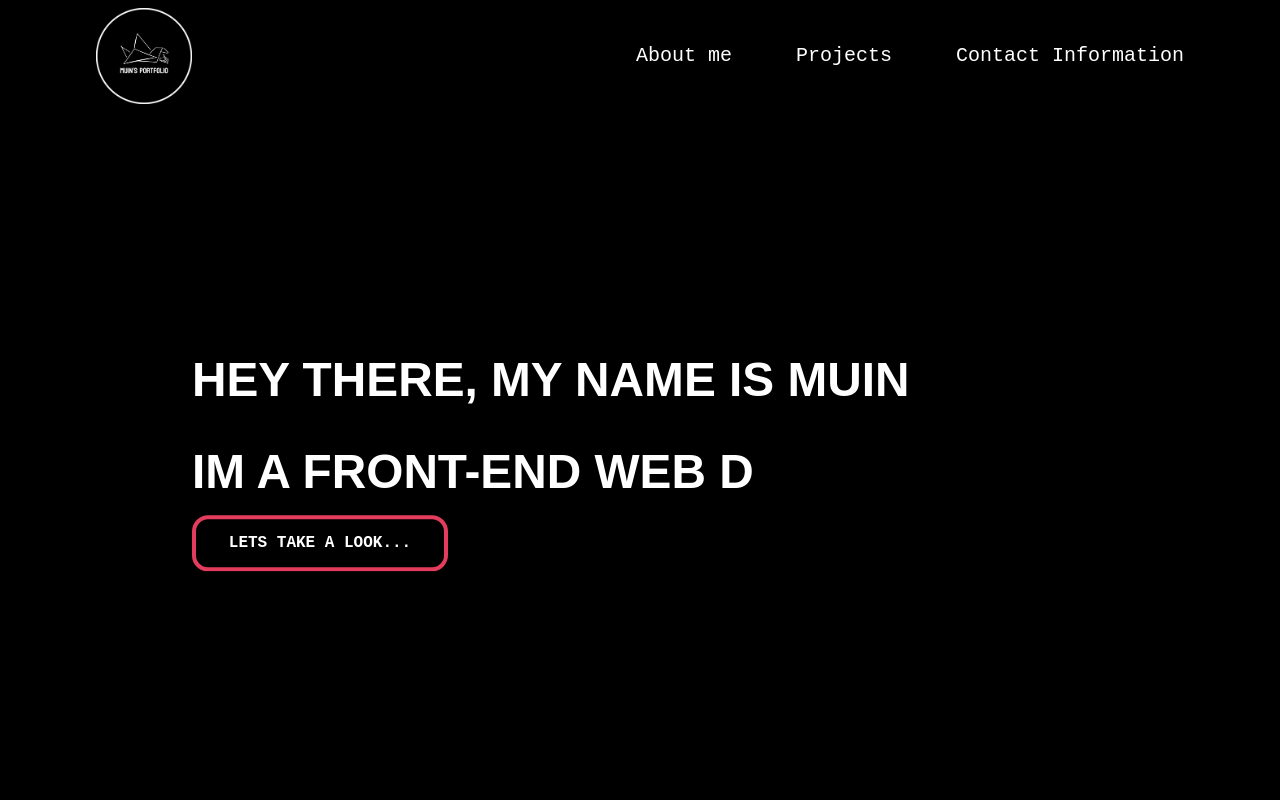
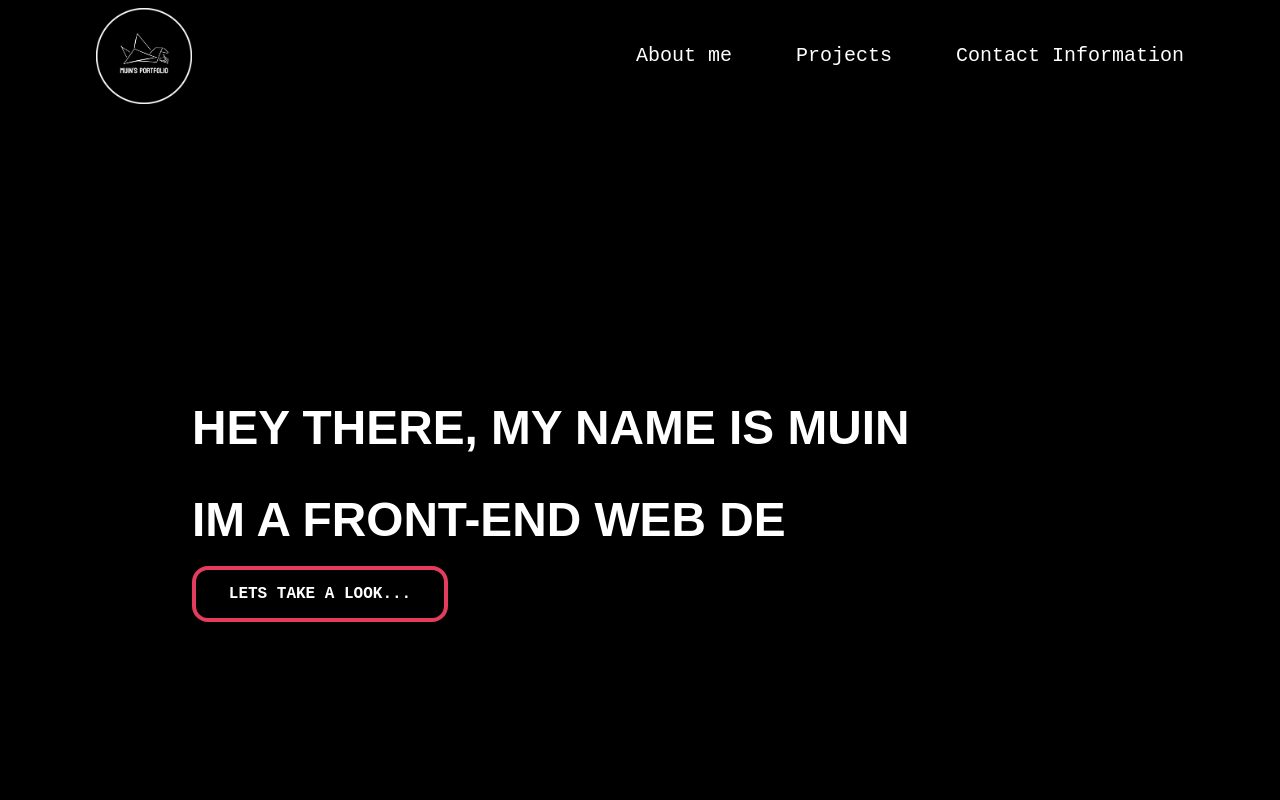
Before and after one commit to 21ftt1750/portfolio, a Next.js app: page / in a window 1280 px wide. Shown: the top 800 px of the page. Built offline with nearby package versions, Linux system fonts and the light colour scheme.

Commit message:
update css about.tsx

```diff
--- a/app/component/Header.tsx
+++ b/app/component/Header.tsx
@@ -15,7 +15,7 @@ function Header() {
                     </div>
                 </div>
                 <div className="h-full text-white flex items-center space-x-16">
-                    <Link href="/aboutme">
+                    <Link href="/AboutMe">
                         <h4>About me</h4>
                     </Link>
                     <Link href="/project1">
--- a/app/layout.tsx
+++ b/app/layout.tsx
@@ -17,7 +17,7 @@ export default function RootLayout({
         <html lang="en">
             <body>
                 <Header />
-        {children}
+                <div className="mt-28">{children}</div>
             </body>
         </html>
     );
--- a/app/page.tsx
+++ b/app/page.tsx
@@ -48,7 +48,11 @@ const Page = () => {
                             <p className="glitch">{glitchText.toUpperCase()}</p>
                         </h1>
 
-            <ScrollLink to="aboutmesection" smooth={true} duration={500}>
+                        <ScrollLink
+                            to="AboutMesection"
+                            smooth={true}
+                            duration={500}
+                        >
                             <button className="border-[#E33C5D] hover:bg-[#FF0032] hover:border-[#FF0032] border-4 py-3 px-5 rounded-2xl w-64 flex justify-center animate-bounce font-roboto">
                                 LETS TAKE A LOOK...
                             </button>
@@ -57,27 +61,32 @@ const Page = () => {
                 </div>
 
                 <div
-          id="aboutmesection"
+                    id="AboutMesection"
                     className="w-full h-screen bg-[#7A7A1F] flex flex-col justify-center items-center"
                 >
-          <h1 className=" font-koulen font-bold text-white">ABOUT ME</h1>
+                    <h1 className=" font-koulen font-bold text-white">
+                        ABOUT ME
+                    </h1>
                     <p className="text-[#CACACA] w-2/3  py-16 text-justify font-roboto">
-            Im a web developer with a creative flair and a strong work ethic. I
-            love turning cool ideas into awesome websites, and Im all about
-            getting things done efficiently without sacrificing quality. Im
-            passionate about web development, and my goal is to create websites
-            that really stand out. Looking forward to bringing my skills to
-            exciting projects!
+                        Im a web developer with a creative flair and a strong
+                        work ethic. I love turning cool ideas into awesome
+                        websites, and Im all about getting things done
+                        efficiently without sacrificing quality. Im passionate
+                        about web development, and my goal is to create websites
+                        that really stand out. Looking forward to bringing my
+                        skills to exciting projects!
                     </p>
                     <Link
-            href="/aboutme"
+                        href="/AboutMe"
                         className="border-[#E33C5D] border-4 py-3 px-5 rounded-2xl text-white w-64 flex justify-center font-roboto hover:bg-[#FF0032] hover:border-[#FF0032] hover:animate-pulse"
                     >
                         view more
                     </Link>
                 </div>
                 <div className="w-full  mb-28 bg-[#181A1B] flex flex-col ">
-          <h1 className="text-white  flex justify-center py-20">PROJECTS</h1>
+                    <h1 className="text-white  flex justify-center py-20">
+                        PROJECTS
+                    </h1>
                     <div className="grid grid-cols-2 grid-rows-2 gap-8 gap-y-20 ">
                         <div className=" flex flex-col items-center justify-start">
                             <Image
@@ -92,9 +101,9 @@ const Page = () => {
                                 Marketbn
                             </h2>
                             <p className="text-[#CACACA] w-9/12 text-justify font-roboto">
-                An e-commerce hub in Brunei, offering limitless buying and
-                selling opportunities with diverse categories, prices, and
-                locations.
+                                An e-commerce hub in Brunei, offering limitless
+                                buying and selling opportunities with diverse
+                                categories, prices, and locations.
                             </p>
                             <Link
                                 href="/project1"
@@ -115,8 +124,9 @@ const Page = () => {
                                 Netflix Replica
                             </h2>
                             <p className="text-[#CACACA] w-9/12 text-justify font-roboto">
-                I was tasked with replicating the layout of the Netflix website,
-                aiming to achieve an identical end result.
+                                I was tasked with replicating the layout of the
+                                Netflix website, aiming to achieve an identical
+                                end result.
                             </p>
                             <Link
                                 href="/project2"
@@ -137,8 +147,9 @@ const Page = () => {
                                 Tododo
                             </h2>
                             <p className="text-[#CACACA] w-9/12 text-justify font-roboto">
-                Tododo, a desktop checklist platform, empowers you to jot down
-                anything on your mind, serving as a convenient reminder tool.
+                                Tododo, a desktop checklist platform, empowers
+                                you to jot down anything on your mind, serving
+                                as a convenient reminder tool.
                             </p>
                             <Link
                                 href="/project3"
@@ -171,17 +182,26 @@ const Page = () => {
                     <div className="w-1/2  flex flex-col justify-center items-center ">
                         <h2 className="font-bold">YOU CAN FIND ME ON:</h2>
                         <div className=" text-white pt-28">
-              <Link href="https://github.com/21ftt1750" className="flex ">
+                            <Link
+                                href="https://github.com/21ftt1750"
+                                className="flex "
+                            >
                                 <Github color="#ffffff" />
                                 GitHub
                             </Link>
 
-              <Link href="https://www.instagram.com/" className="flex py-2">
+                            <Link
+                                href="https://www.instagram.com/"
+                                className="flex py-2"
+                            >
                                 <Instagram color="#ffffff" />
                                 Instagram
                             </Link>
 
-              <Link href="https://www.facebook.com/" className="flex ">
+                            <Link
+                                href="https://www.facebook.com/"
+                                className="flex "
+                            >
                                 <Facebook color="#ffffff" />
                                 Facebook
                             </Link>
```
Also changed, not shown: app/aboutme/page.tsx (+10 -15 lines). Lines whose indentation alone changed are shown as unchanged.
